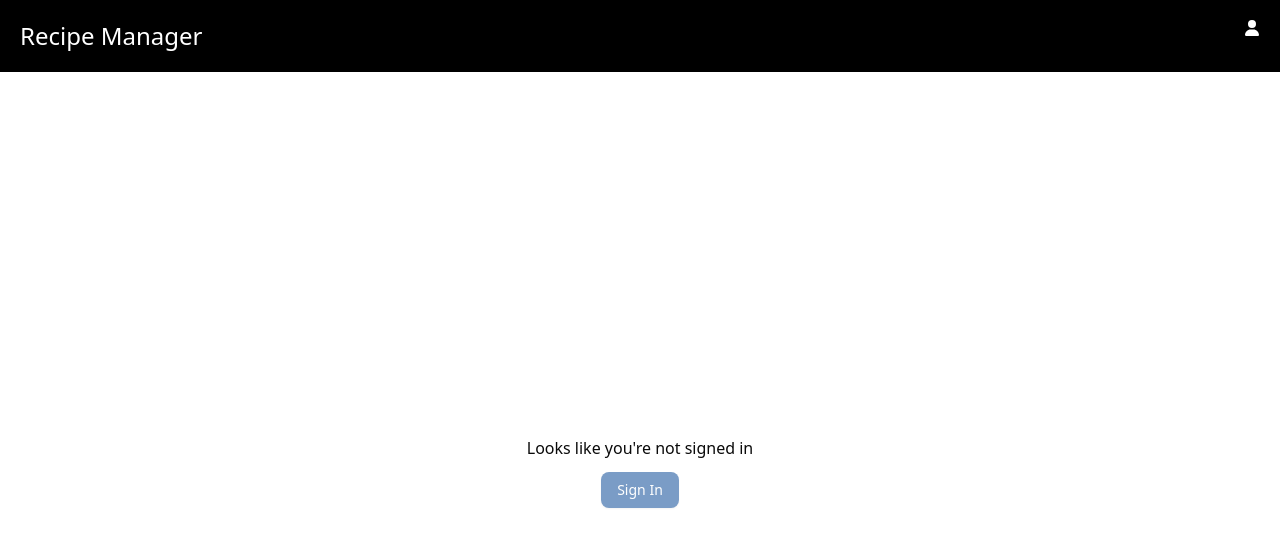
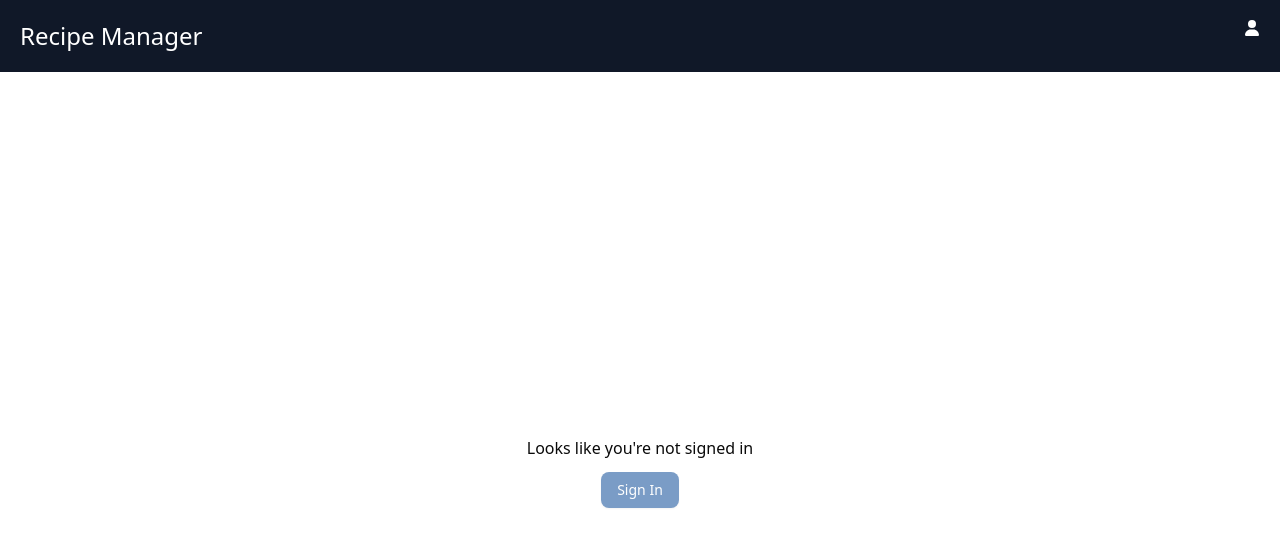
Before and after one commit to KeanaDelmotte/recipeManager, a Next.js app: page / in a window 1280 px wide. Shown: the top 546 px of the page. Built offline with nearby package versions, Linux system fonts and the light colour scheme; no server answers.

Commit message:
Changed navbar color

```diff
--- a/src/components/common/Navbar.tsx
+++ b/src/components/common/Navbar.tsx
@@ -31,7 +31,7 @@ export default function Navbar({ user }: NavbarProps) {
 		};
 	}, [showMenu]);
 	return (
-		<div className="sticky top-0 z-10 bg-black flex flex-row justify-between p-5">
+		<div className="sticky top-0 z-50 bg-gray-900 flex flex-row justify-between p-5">
 			{/* Right Side - Home Link */}
 			<Link href="/" className="text-white text-2xl">
 				Recipe Manager
```
